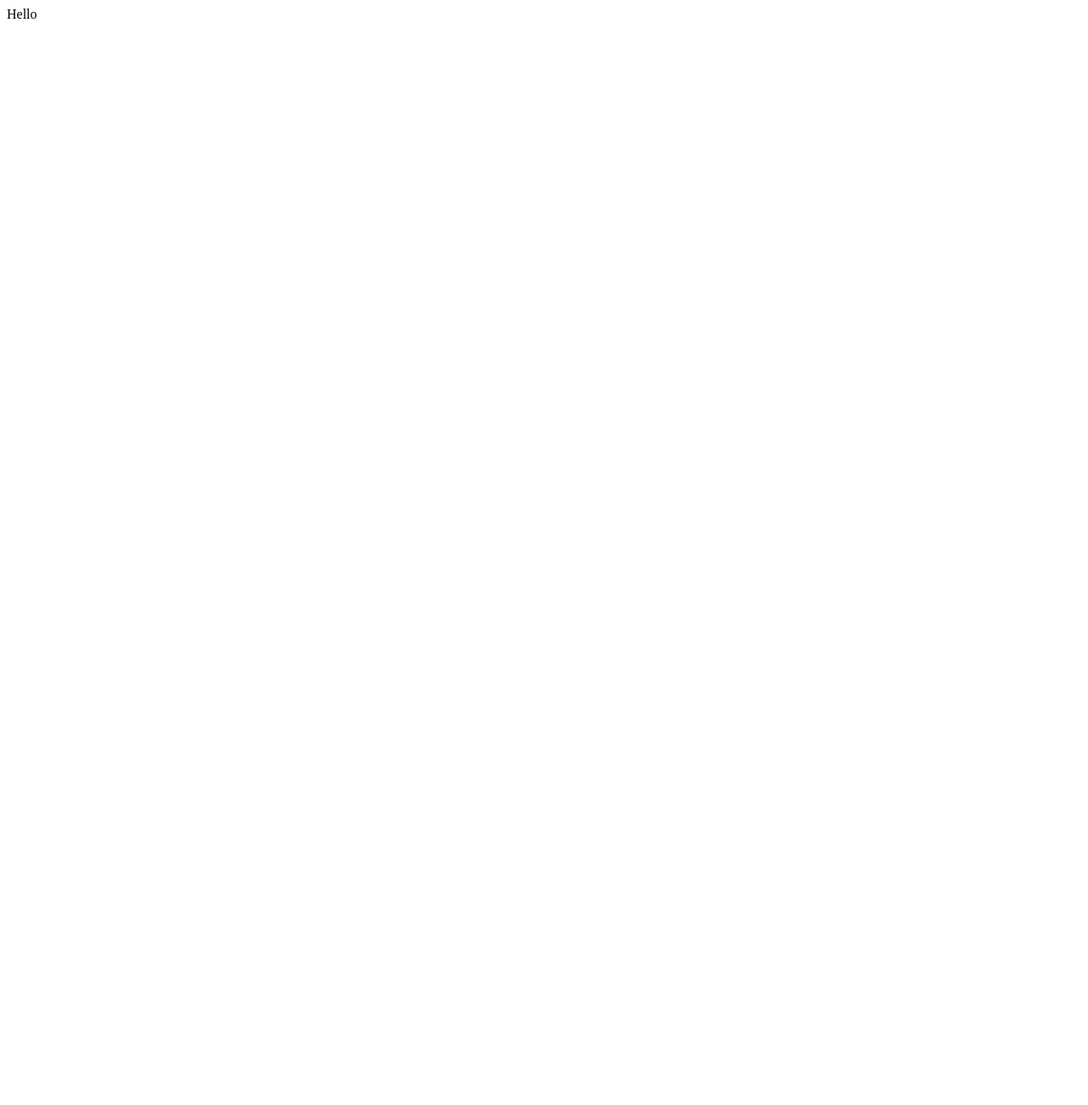
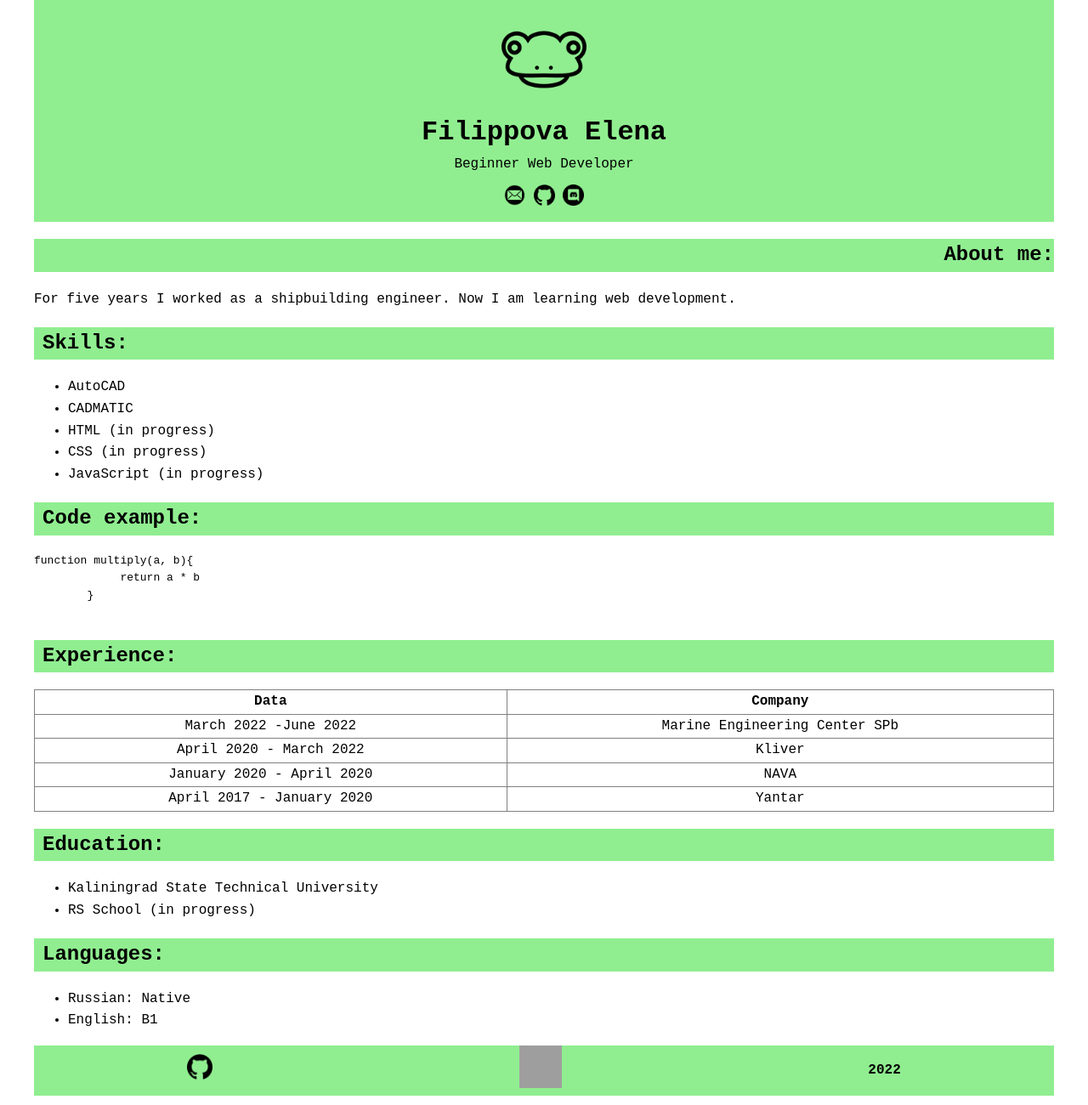
Before and after one commit to Allcircle/rsschool-cv, a plain HTML site: page index.html in a window 1280 px wide. Shown: the whole page at 85% size. Before the commit the page ends 800 px from the top, so only its background shows below. Drawn offline with Linux system fonts and the light colour scheme; grey boxes are pictures that could not be loaded; a web font is replaced by a local one.

Commit message:
docs: create cv file

```diff
--- a/index.html
+++ b/index.html
@@ -1 +1,125 @@
-Hello
+<!DOCTYPE html>
+<html lang="en">
+
+<head>
+    <meta charset="UTF-8">
+    <meta http-equiv="X-UA-Compatible" content="IE=edge">
+    <meta name="viewport" content="width=device-width, initial-scale=1.0">
+    <title>CV Filippova</title>
+    <link rel="stylesheet" href="style.css">
+    <link rel="preconnect" href="https://fonts.googleapis.com">
+    <link rel="preconnect" href="https://fonts.gstatic.com" crossorigin>
+    <link href="https://fonts.googleapis.com/css2?family=Spline+Sans+Mono:wght@300;400;600&display=swap"
+        rel="stylesheet">
+</head>
+
+<body>
+
+    <header>
+        <img src="Image/Profile.png" class="profile" alt="Profile">
+        <h1>Filippova Elena</h1>
+        <p>Beginner Web Developer</p>
+        <nav class="contacts">
+            <a href=mailto:e.filippova@yahoo.com target=_blank><img src="Image/Mail.png" alt="E-mail" width="25"
+                    height="25"></a>
+            <a href=https://github.com/Allcircle target=_blank><img src="Image/Github.png" alt="GitHub" width="25"
+                    height="25"></a>
+            <a href=https://discordapp.com/users/765612532911964200 target=_blank><img src="Image/Discord.png"
+                    alt="Discord" width="25" height="25"></a>
+        </nav>
+    </header>
+    <!-- end header -->
+
+    <main class="contanier">
+
+        <section>
+            <h2 class="about-me-header">About me:</h2>
+            <p>For five years I worked as a shipbuilding engineer. Now I am learning web development.</p>
+        </section>
+
+        <section>
+            <h2 class="skills-header">Skills:</h2>
+            <ul>
+                <li>AutoCAD</li>
+                <li>CADMATIC</li>
+                <li>HTML (in progress)</li>
+                <li>CSS (in progress)</li>
+                <li>JavaScript (in progress)</li>
+            </ul>
+        </section>
+
+        <!-- ПРИМЕР КОДА??? -->
+        <section>
+            <h2 class="code-example-header">Code example:</h2>
+            <pre>function multiply(a, b){
+             return a * b
+        }
+    </pre>
+        </section>
+
+        <section>
+            <h2 class="experience-header">Experience:</h2>
+            <table>
+                <thead>
+                    <tr>
+                        <th>Data</th>
+                        <th>Company</th>
+                    </tr>
+
+                    <tr>
+                        <td>March 2022 -June 2022</td>
+                        <td>Marine Engineering Center SPb</td>
+                    </tr>
+                    <tr>
+                        <td>April 2020 - March 2022</td>
+                        <td>Kliver</td>
+                    </tr>
+                    <tr>
+                        <td>January 2020 - April 2020</td>
+                        <td>NAVA</td>
+                    </tr>
+                    <tr>
+                        <td>April 2017 - January 2020</td>
+                        <td>Yantar</td>
+                    </tr>
+                </thead>
+            </table>
+        </section>
+
+        <section>
+            <h2 class="education-header">Education:</h2>
+            <ul>
+                <li>Kaliningrad State Technical University</li>
+                <li>RS School (in progress)</li>
+            </ul>
+        </section>
+
+        <section>
+            <h2 class="languages-header">Languages:</h2>
+            <ul>
+                <li>Russian: Native</li>
+                <li>English: B1</li>
+            </ul>
+        </section>
+    </main>
+
+    <footer>
+        <ul class="social_media_contanier">
+            <li class="social_media">
+                <a class="GitHub" href="https://github.com/allcircle">
+                    <img src="Image/Github.png" alt="GitHub" width="30" height="30">
+                </a>
+            </li>
+            <li class="social_media">
+                <a class="logo" href="https://rs.school/js/">
+                    <img src="https://rs.school/images/rs_school_js.svg" alt="Logo" width="50" height="50">
+                </a>
+            </li>
+            <li class="social_media">
+                <b>2022</b>
+            </li>
+        </ul>
+    </footer>
+</body>
+
+</html>
--- a/style.css
+++ b/style.css
@@ -1 +1,109 @@
-Hello
+body {
+    margin: 0px;
+    padding: 0px;
+    font-family: 'Spline Sans Mono', monospace;
+    line-height: 1.6;
+}
+
+header {
+    width: 100%;
+    background-color: lightgreen;
+    display: flex;
+    flex-direction: column;
+    align-items: center;
+    padding: 10px;
+    box-sizing: border-box;
+    max-width: 1200px;
+    margin-left: auto;
+    margin-right: auto;
+}
+
+h1,
+p {
+    margin-top: 0px;
+    margin-bottom: 0px;
+}
+
+.contacts {
+    text-align: center;
+    margin-top: 10px;
+}
+
+.profile {
+    margin: 10px;
+    border-radius: 10px;
+    width: 100px;
+    height: 100px;
+}
+
+.contanier {
+    width: 100%;
+    max-width: 1200px;
+    margin-left: auto;
+    margin-right: auto;
+}
+
+.about-me-header {
+    background-color: lightgreen;
+    padding-left: 10px;
+    text-align: right;
+}
+
+.skills-header {
+    background-color: lightgreen;
+    padding-left: 10px;
+}
+
+.code-example-header {
+    background-color: lightgreen;
+    padding-left: 10px;
+}
+
+.experience-header {
+    background-color: lightgreen;
+    padding-left: 10px;
+}
+
+.education-header {
+    background-color: lightgreen;
+    padding-left: 10px;
+}
+
+.languages-header {
+    background-color: lightgreen;
+    padding-left: 10px;
+}
+
+table {
+    border-collapse: collapse;
+    width: 100%;
+    border: 1px solid gray;
+    border-bottom: 1px solid gray;
+    text-align: center;
+}
+
+th,
+td {
+    border: 1px solid gray;
+}
+
+.social_media_contanier {
+    display: flex;
+    justify-content: space-around;
+    align-items: center;
+    padding-inline-start: 0;
+}
+
+footer {
+    background-color: lightgreen;
+    width: 100%;
+    max-width: 1200px;
+    margin-left: auto;
+    margin-right: auto;
+}
+
+.social_media {
+    list-style-type: none;
+    display: flex;
+    align-items: center;
+}
```
Also changed, not shown: Image/Discord.png (added), Image/Github.png (added), Image/Mail.png (added), Image/Profile.png (added), 2 other files.
